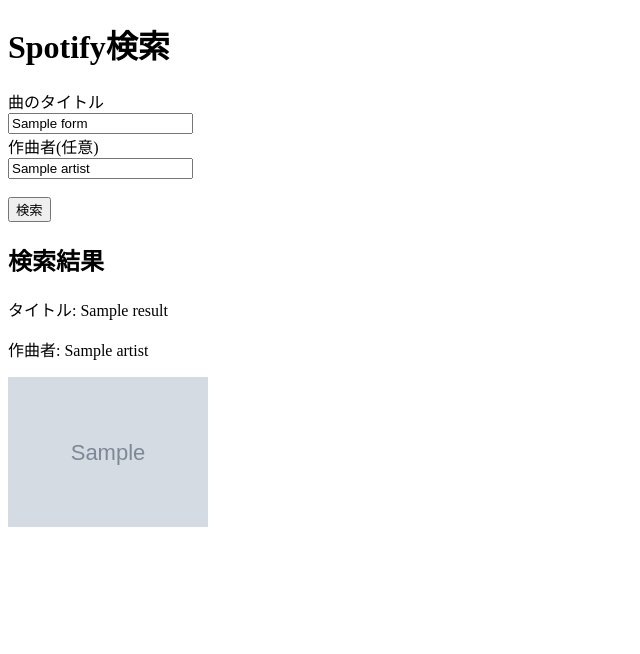
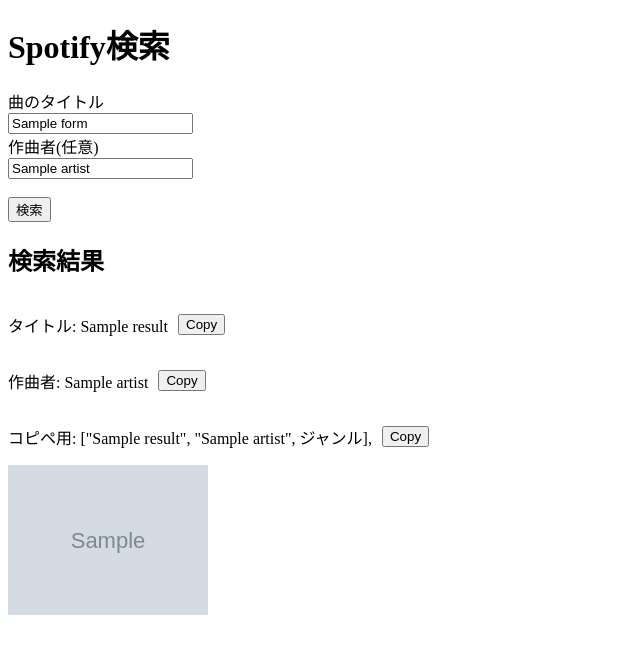
Before and after one commit to s1f10240027/CSex2-team-project, a Django app: template django1/musiq/templates/musiq/CheckSpotify.html in a window 1280 px wide. Shown: the top 654 px of the page, without its empty margins (0-640 px from the left). Run offline with Django 5.2, Linux system fonts and the light colour scheme; the template is opened without the code that fills it: most values are stand-ins (such as "Sample title", 1, 10 or a date in 2020); grey boxes marked "Sample" are stand-in pictures; parts of the project's set-up code (start-up, migrations or seed data) failed here and were passed over.

Commit message:
より使いやすいようにコピーできるように

```diff
--- a/django1/musiq/templates/musiq/CheckSpotify.html
+++ b/django1/musiq/templates/musiq/CheckSpotify.html
@@ -43,9 +43,39 @@
         {% endif %}
         {% if result_data %}
             <h2>検索結果</h2>
-            <p>タイトル: {{ result_data.title }}</p>
-            <p>作曲者: {{ result_data.artist }}</p>
+            <div style="display: flex; align-items: center; gap: 10px;">
+                <p id="official_title">タイトル: {{ result_data.title }}</p>
+                <button id="copy1" onclick="copyToClipboard('official_title', 'copy1')">Copy</button>
+            </div>
+            <div style="display: flex; align-items: center; gap: 10px;">
+                <p id="official_artist">作曲者: {{ result_data.artist }}</p>
+                <button id="copy2" onclick="copyToClipboard('official_artist', 'copy2')">Copy</button>
+            </div>
+            <div style="display: flex; align-items: center; gap: 10px;">
+                <p id="list">コピペ用: ["{{ result_data.title }}", "{{ result_data.artist }}", ジャンル],</p>
+                <button id="copy3" onclick="copyToClipboard('list', 'copy3')">Copy</button>
+            </div>
             <img src="{{ result_data.album_image }}" alt="ジャケット" style="width: 200px;">
         {% endif %}
+        <script>
+            function copyToClipboard(elementId, buttonId) {
+                const target = document.getElementById(elementId);
+                const button = document.getElementById(buttonId);
+                if (target && button.textContent == 'Copy') {
+                    console.log(button)
+                    const text = target.textContent.replace(/^.+: /, '');
+                    navigator.clipboard.writeText(text)
+                        .then(() => {
+                            button.textContent = 'Copied';
+                            setInterval(() => {
+                                button.textContent = 'Copy';
+                            }, 1000);
+                        })
+                        .catch(err => {
+                            console.error("コピーに失敗しました:", err);
+                        });
+                };
+            }
+        </script>
     </body>
 </html>
```
